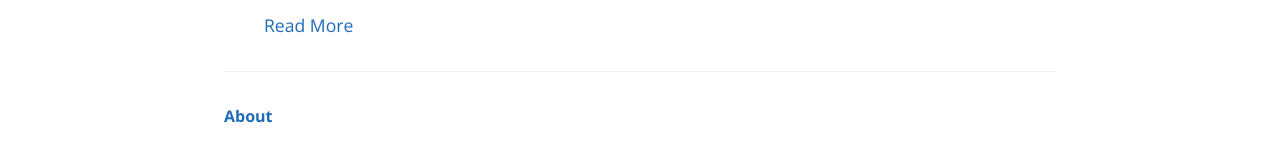
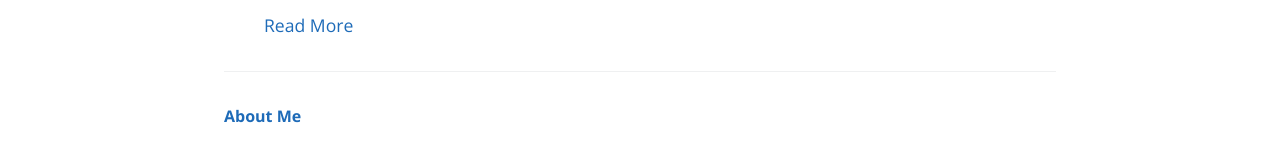
Before and after one commit to jwalton3141/jwalton3141.github.io, a Jekyll site: the page built from index.html, in a window 1280 px wide. Shown: the part 878-1035 px from the top of the page. Built offline with Jekyll 4.4.1, drawn with Linux system fonts in a browser that asks for light colours; the list of posts is cut into pages by our own code.

Commit message:
_includes/page-footer.html

```diff
--- a/_includes/page-footer.html
+++ b/_includes/page-footer.html
@@ -1,3 +1,3 @@
 <footer class="site-footer">
-  <span class="site-footer-owner"> <a href="{{ site.author.url }}">About</a></span>
+  <span class="site-footer-owner"> <a href="{{ site.author.url }}">About Me</a></span>
 </footer>
```
